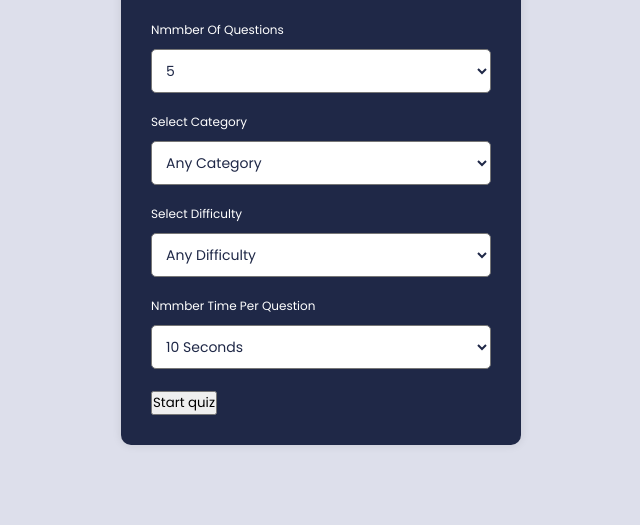
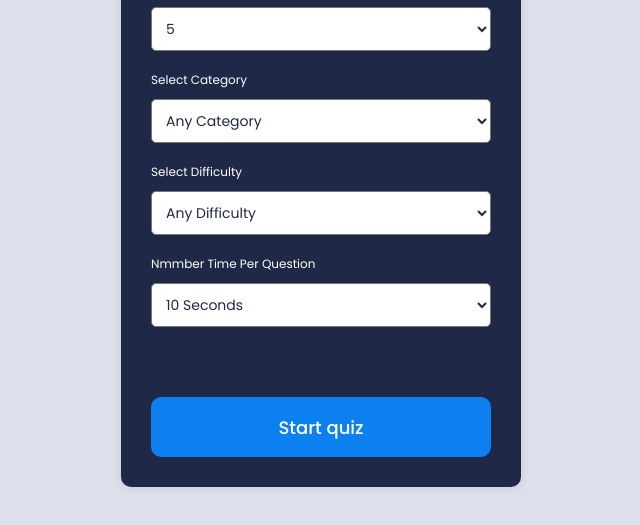
Before and after one commit to dakson99/Quiz-App2, a plain HTML site: page index.html in a window 1280 px wide. Shown: the part 237-762 px from the top of the page, without its empty margins (319-959 px from the left). Drawn offline with Linux system fonts and the light colour scheme.

Commit message:
Styling the button

```diff
--- a/style.css
+++ b/style.css
@@ -51,3 +51,26 @@ select {
     color: #1f2847;
     font-size: 14px;
 }
+
+.btn {
+    width: 100%;
+    height: 60px;
+    background-color: #0c80ef;
+    border: none;
+    border-radius: 10px;
+    color: #fff;
+    margin-top: 50px;
+    font-size: 18px;
+    font-weight: 500;
+    cursor: pointer;
+    transition: all 0.3s linear;
+}
+
+.btn:hover {
+    background-color: #0a6bc5;
+}
+
+.btn:disabled {
+    cursor: not-allowed;
+    background-color: #576081;
+}
```
